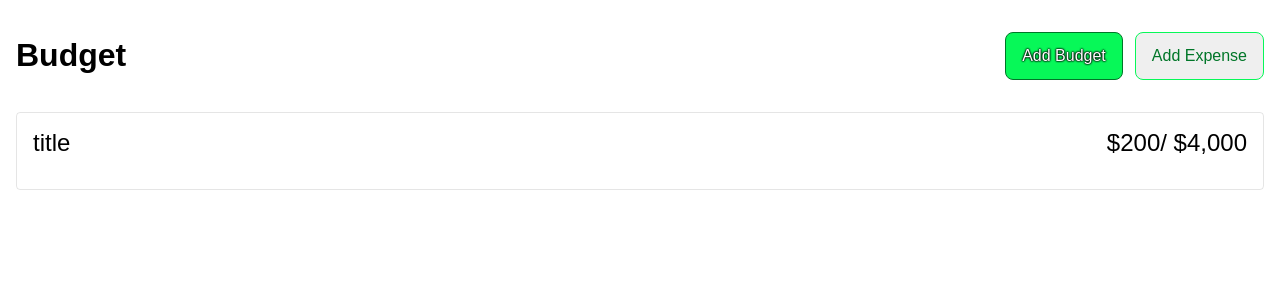
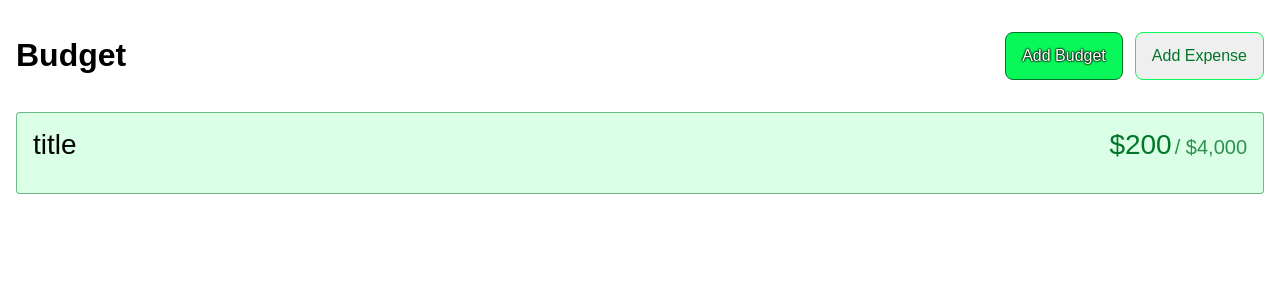
Before and after one commit to EnzoDFer/WiseBoon, a Next.js app: page / in a window 1280 px wide. Shown: the top 300 px of the page. Built offline with nearby package versions, Linux system fonts and the light colour scheme.

Commit message:
Change card styles

```diff
--- a/components/ui/BudgetCard/BudgetCard.module.scss
+++ b/components/ui/BudgetCard/BudgetCard.module.scss
@@ -12,18 +12,21 @@
 }
 
 .card {
-  border: 1px solid rgb(0,0,0,.1);
+  border: 1px solid rgb(var(--darkGreenRGB),0.5);
+  background-color: rgb(var(--mainGreenRGB),0.15);
   border-radius: 4px;
   padding: 1rem;
-  font-size: 1.5rem;
+  font-size: 1.75rem;
 }
 
 .balanceDisplayWrapper {
   display: flex;
   align-items: baseline;
+  color: var(--darkGreen);
+}
 
-  &>#max {
-    font-size: 1rem;
-    color: purple;
-  }
+#max {
+  margin-left: 3px;
+  font-size: 1.25rem;
+  color: rgb(var(--darkGreenRGB),.8);
 }
--- a/components/ui/BudgetCard/BudgetCard.tsx
+++ b/components/ui/BudgetCard/BudgetCard.tsx
@@ -33,7 +33,7 @@ const CardTitle = (
       >
         {usdFormatter.format(current)}
         <span
-          id='max'
+          id={styles.max}
         >
           / {usdFormatter.format(maximum)}
         </span>
--- a/pages/_app.tsx
+++ b/pages/_app.tsx
@@ -1,4 +1,4 @@
-import '../utils/globals.css'
+import '../utils/globals.scss'
 import type { AppProps } from 'next/app'
 
 export default function App({ Component, pageProps }: AppProps) {
--- a/utils/globals.css
+++ b/utils/globals.scss
@@ -1,7 +1,11 @@
 :root {
   --mainGreen: #07F858;
+  --mainGreenRGB: 7,248,88;
   --darkGreen: #007628;
+  --darkGreenRGB: 0,118,40;
 }
+
+
 
 html,
 body {
```
